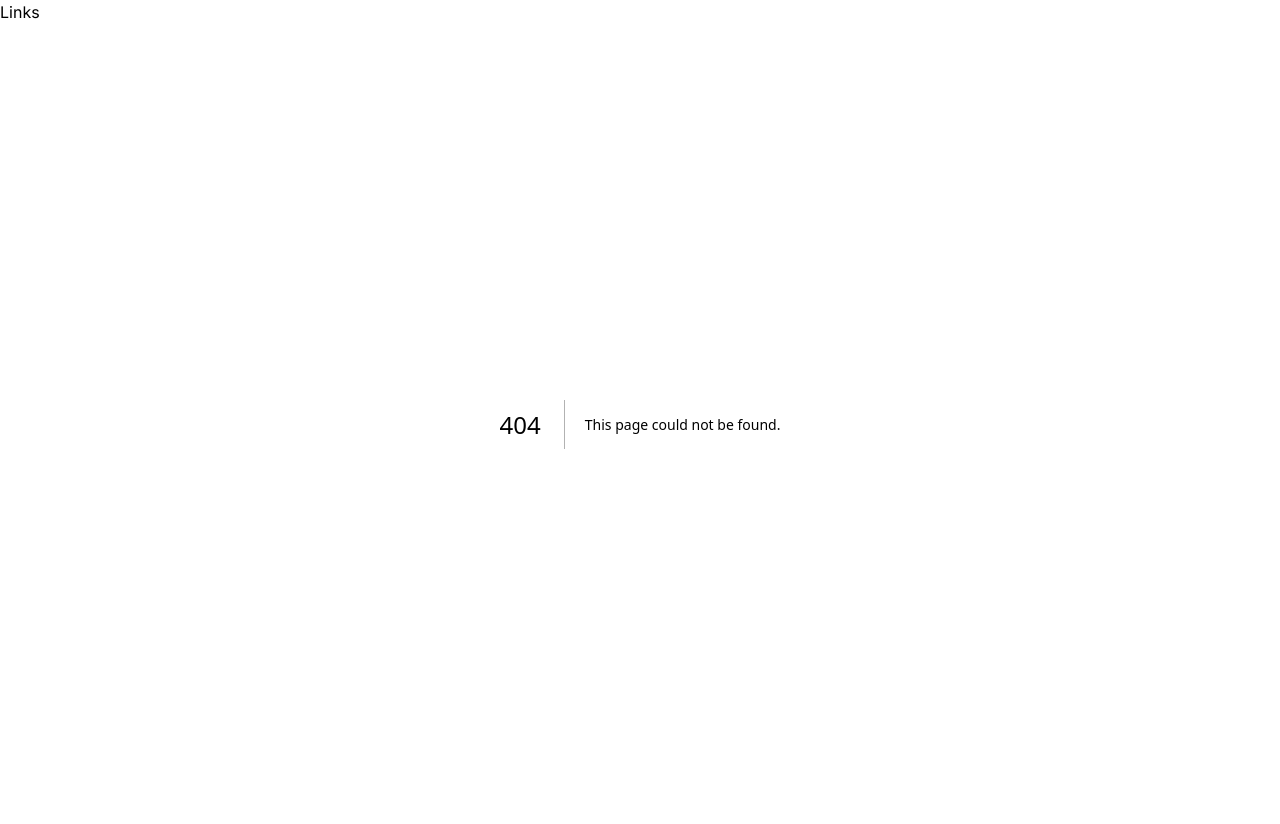
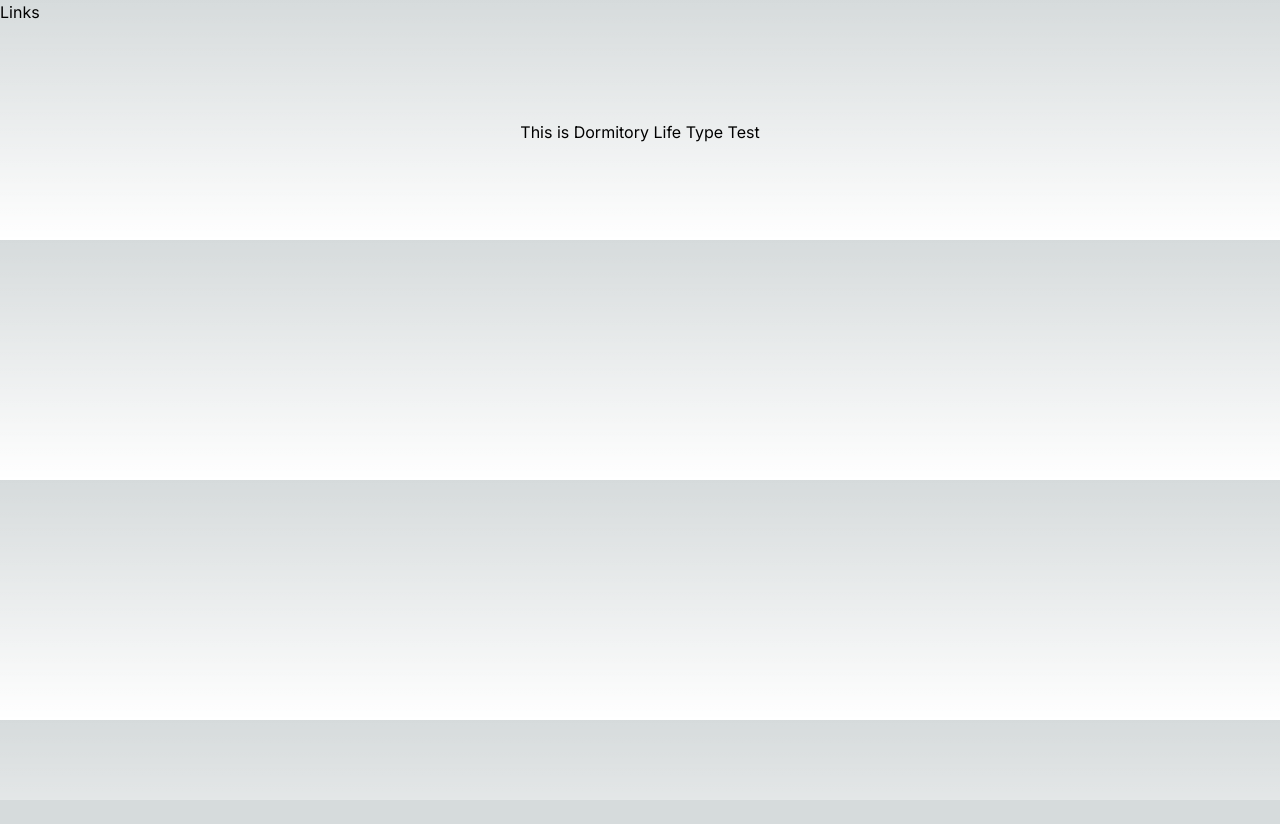
Before and after one commit to causyj/Roomate-FE-nextjs, a Next.js app: page /typetest in a window 1280 px wide. Before the commit this address had no page. After the commit the page ends 800 px from the top, so only its background shows below. Built offline with nearby package versions, Linux system fonts and the light colour scheme.

Commit message:
Added typetest/page.tsx : add TypeTest Component

```diff
--- /dev/null
+++ b/src/app/typetest/page.tsx
@@ -0,0 +1,7 @@
+export default function TypeTest() {
+    return (
+        <main className="flex h-full w-full flex-col items-center justify-between p-24">
+            <p>This is Dormitory Life Type Test</p>
+        </main>
+    )
+}
```
